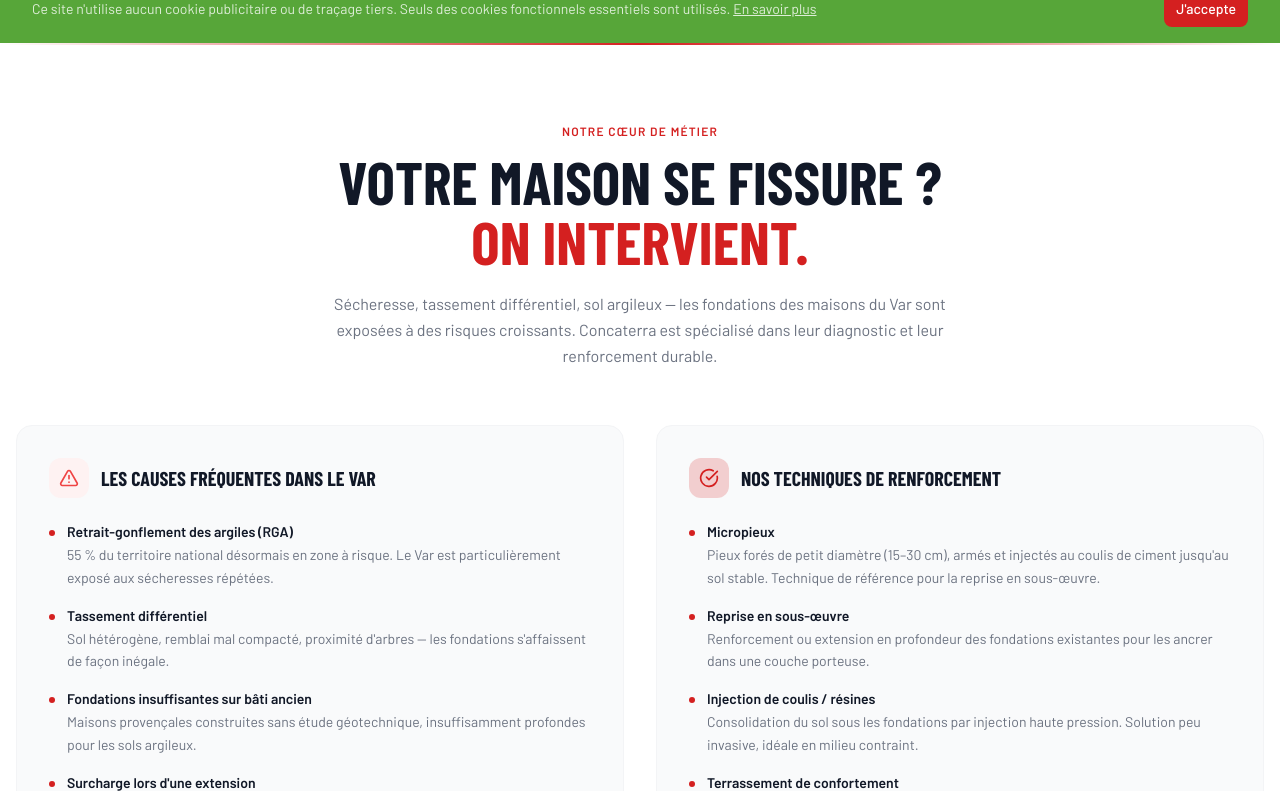
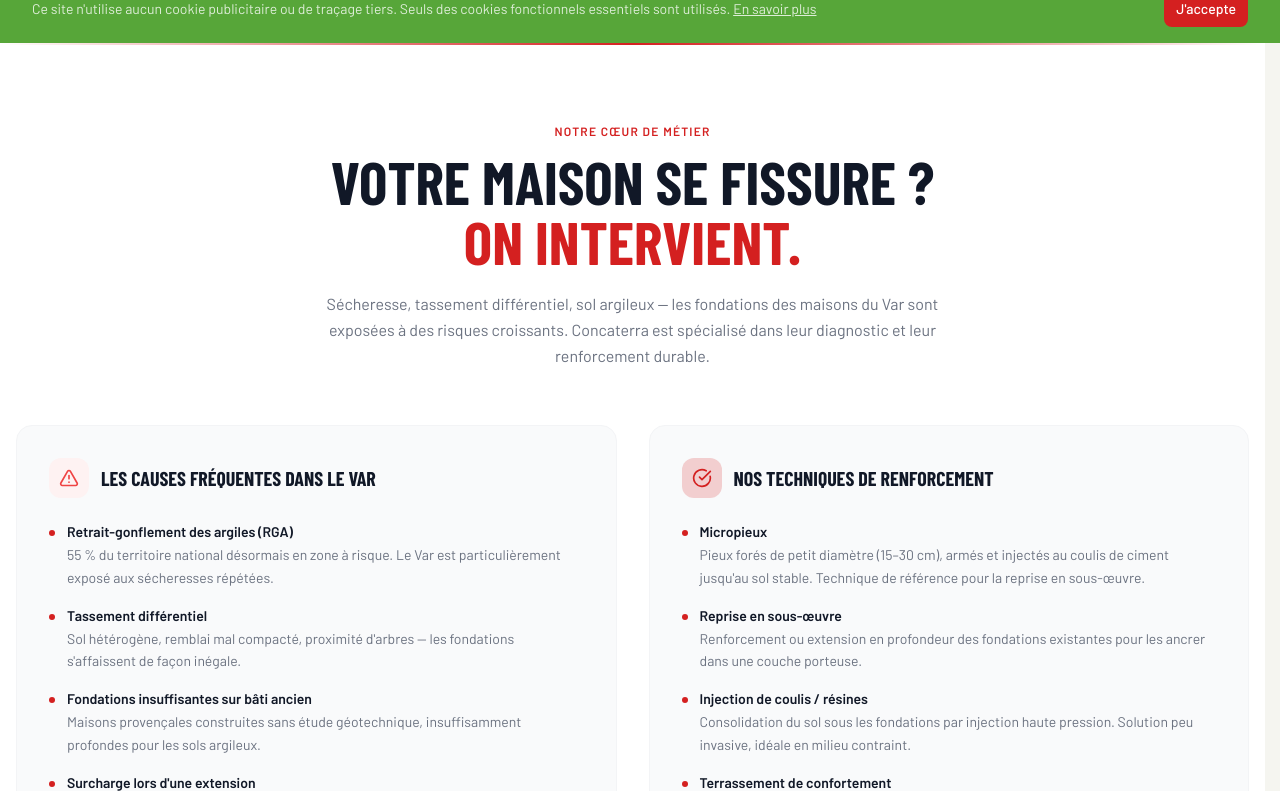
Before and after one commit to Harrycover83/CONCATERRA-TERRASSEMENT, a Next.js app: page / in a window 1280 px wide. Shown: the part 757-1548 px from the top of the page. Built offline with nearby package versions, Linux system fonts and the light colour scheme; a web font is replaced by a local one.

Commit message:
feat: add scrollbar-gutter property for stable scrolling

```diff
--- a/app/globals.css
+++ b/app/globals.css
@@ -90,5 +90,6 @@
   }
   html {
     @apply font-sans;
+    scrollbar-gutter: stable;
   }
 }
```
